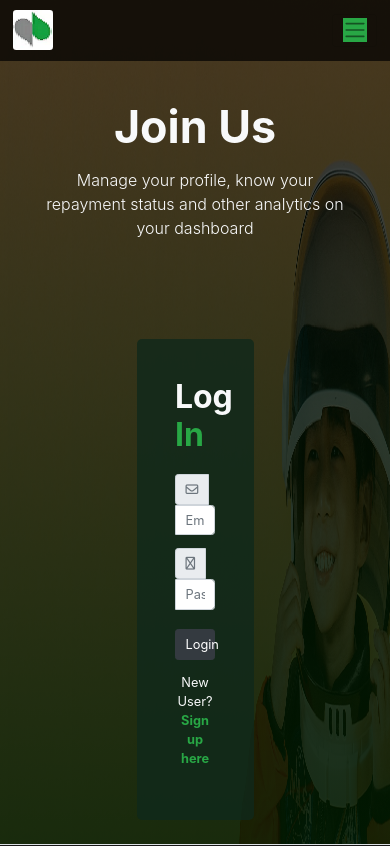
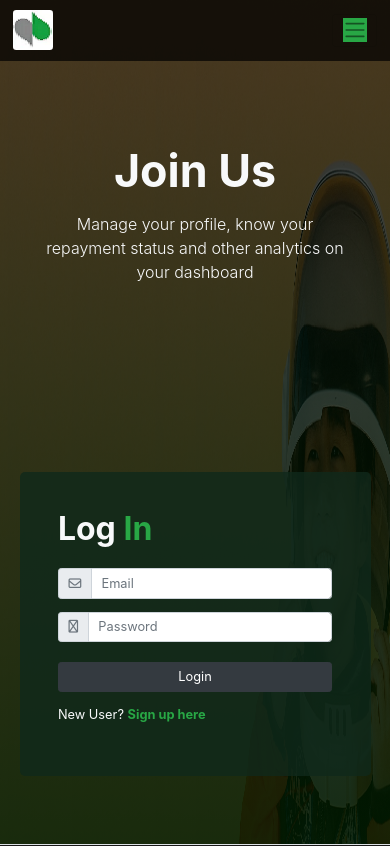
Before and after one commit to ayor/petjoa-global, a React (Create React App) app: page /login in a window 390 px wide. Shown: the top 846 px of the page. Built offline with nearby package versions, Linux system fonts and the light colour scheme.

Commit message:
login on smaller devices

```diff
--- a/src/components/Auth/Login.module.css
+++ b/src/components/Auth/Login.module.css
@@ -12,3 +12,19 @@
     width: 30%;
     border-radius: 5px;
     }
+
+    @media (max-width: 1304px){
+        .Form{
+
+            width: 100%;
+
+            }
+    }
+
+    @media (max-width: 1024px){
+        .Form{
+
+            width: 90%;
+            border-radius: 5px;
+            }
+    }
--- a/src/components/Calculator/Calculator.module.css
+++ b/src/components/Calculator/Calculator.module.css
@@ -27,8 +27,7 @@ border-radius: 5px;
 
 @media (max-width: 1024px){
     .Calculator{
-        background-color: rgba(16, 41, 27, 0.8);
-        padding: 2%;
+
         width: 90%;
         border-radius: 5px;
         }
```
